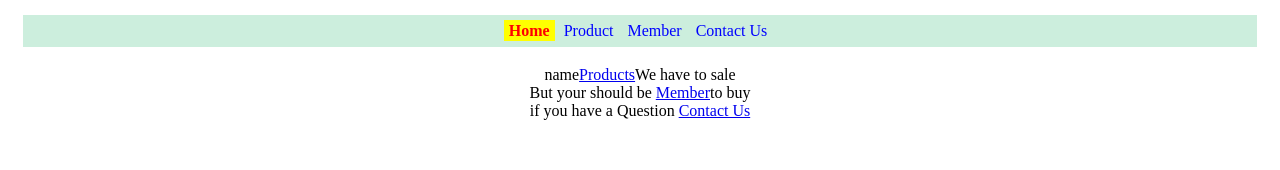
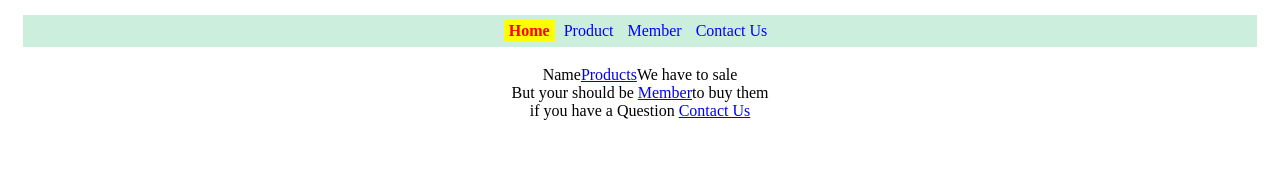
Before and after one commit to s6503052412161/app1, a React (Create React App) app: page / in a window 1280 px wide. Shown: the top 170 px of the page. Built offline with nearby package versions, Linux system fonts and the light colour scheme.

Commit message:
Update Home.js

```diff
--- a/src/Home.js
+++ b/src/Home.js
@@ -4,9 +4,9 @@ export default function Home(){
     return(
         <p style={{textAlign:'center'}}>
             <h3></h3>
-            name<a href="/products">Products</a>We have to sale
+            Name<a href="/products">Products</a>We have to sale
             <br/>
-            But your should be <a href="/member">Member</a>to buy <br/>
+            But your should be <a href="/member">Member</a>to buy them<br/>
             if you have a Question <a href="/contact">Contact Us</a>
         </p>
     )
```
